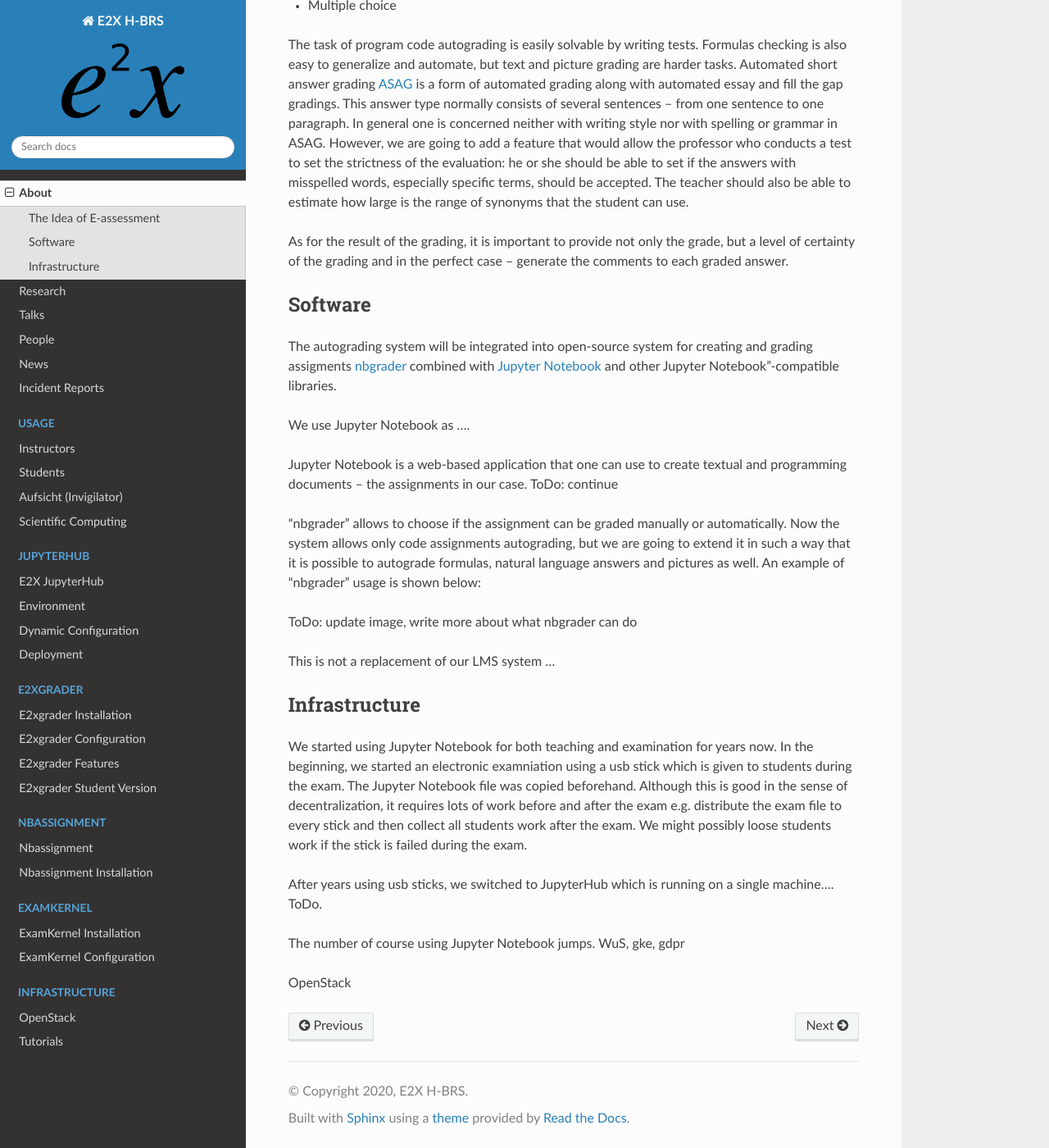
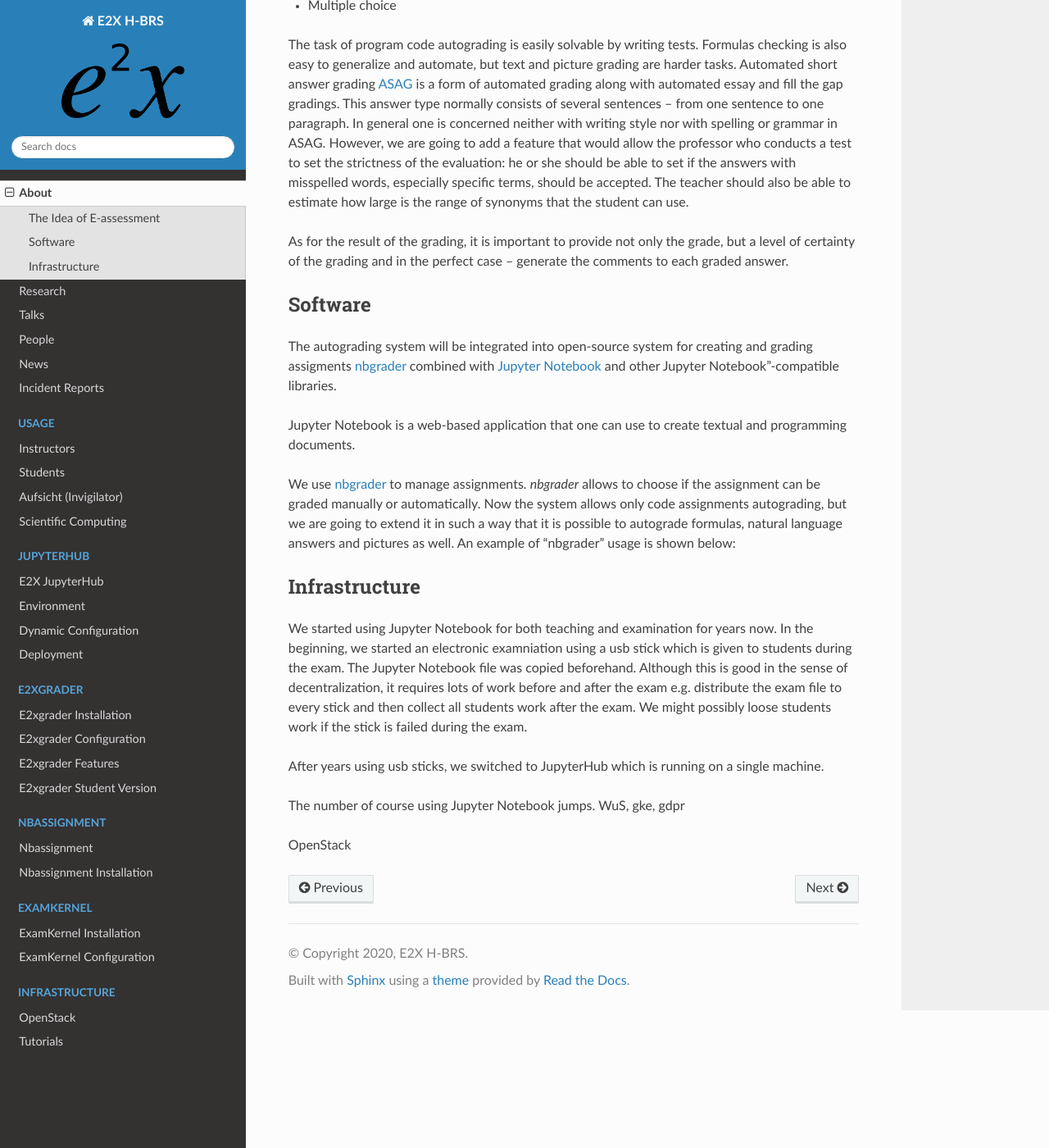
Before and after one commit to DigiKlausur/e2x-docs, a Sphinx documentation site: the page built from docs/source/about.rst, in a window 1280 px wide and 1400 px high, scrolled down 629 px. Shown: the whole window at 82% size. Built offline with Sphinx 7.4.7 and the Read the Docs theme 2.0.0, drawn with Linux system fonts in a browser that asks for light colours.

Commit message:
update about us

```diff
--- a/docs/source/about.rst
+++ b/docs/source/about.rst
@@ -51,22 +51,14 @@
 grading assigments `nbgrader <https://github.com/jupyter/nbgrader>`_ combined with
 `Jupyter Notebook <http://jupyter.org/>`_ and other Jupyter Notebook"-compatible libraries.
 
-We use Jupyter Notebook as ....
+Jupyter Notebook is a web-based application that one can use to create textual and
+programming documents.
 
-
-Jupyter Notebook is a web-based application that one can use to create textual and
-programming documents – the assignments in our case.
-ToDo: continue
-
-"nbgrader" allows to choose if the assignment can be graded manually or automatically.
+We use `nbgrader <https://nbgrader.readthedocs.io/>`_ to manage assignments.
+`nbgrader` allows to choose if the assignment can be graded manually or automatically.
 Now the system allows only code assignments autograding, but we are going
 to extend it in such a way that it is possible to autograde formulas,
 natural language answers and pictures as well. An example of "nbgrader" usage is shown below:
-
-ToDo: update image, write more about what nbgrader can do
-
-This is not a replacement of our LMS system ...
-
 
 Infrastructure
 ==============
@@ -80,7 +72,7 @@
 if the stick is failed during the exam.
 
 After years using usb sticks, we switched to JupyterHub which is running on a single
-machine.... ToDo.
+machine.
 
 The number of course using Jupyter Notebook jumps. WuS, gke, gdpr
 
```
